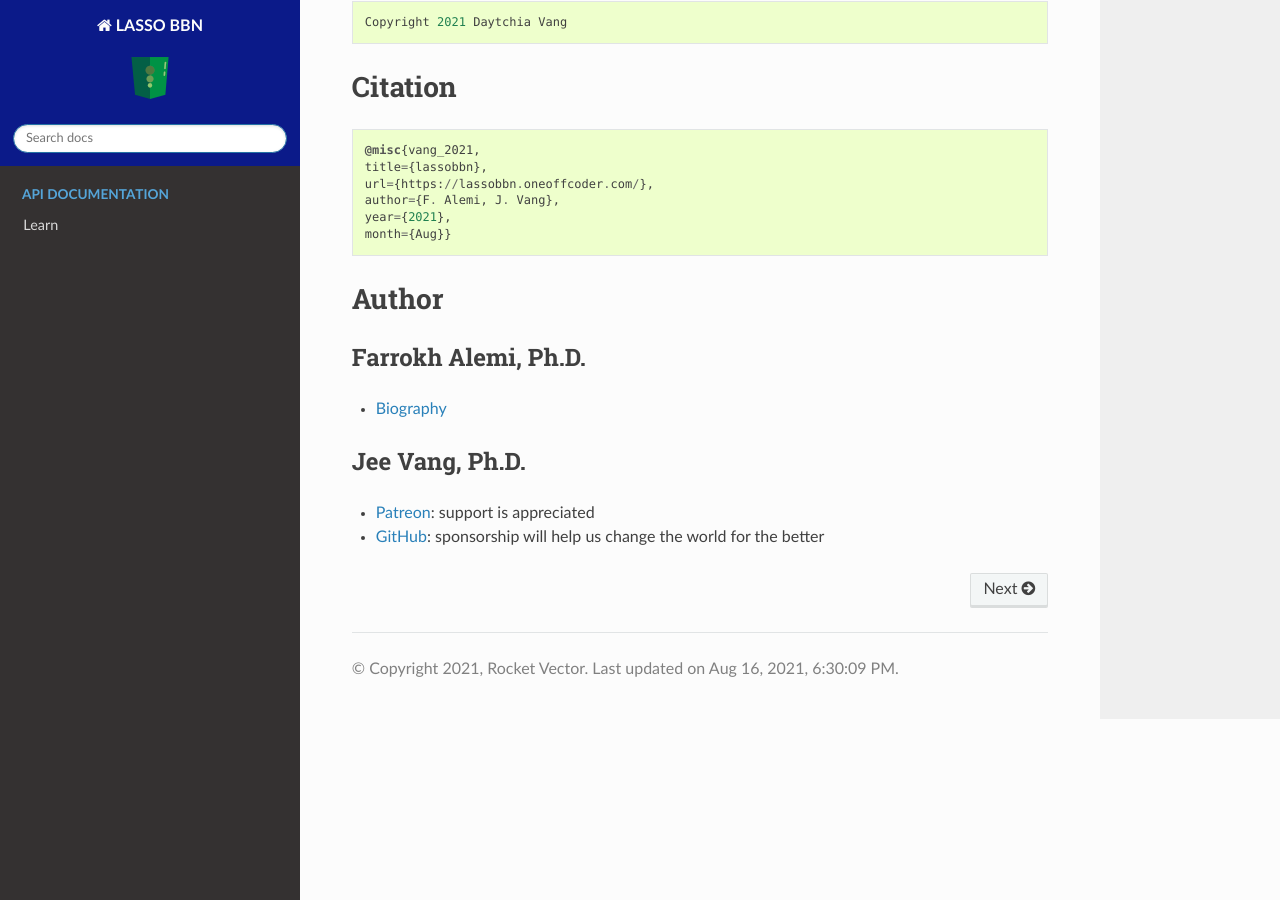
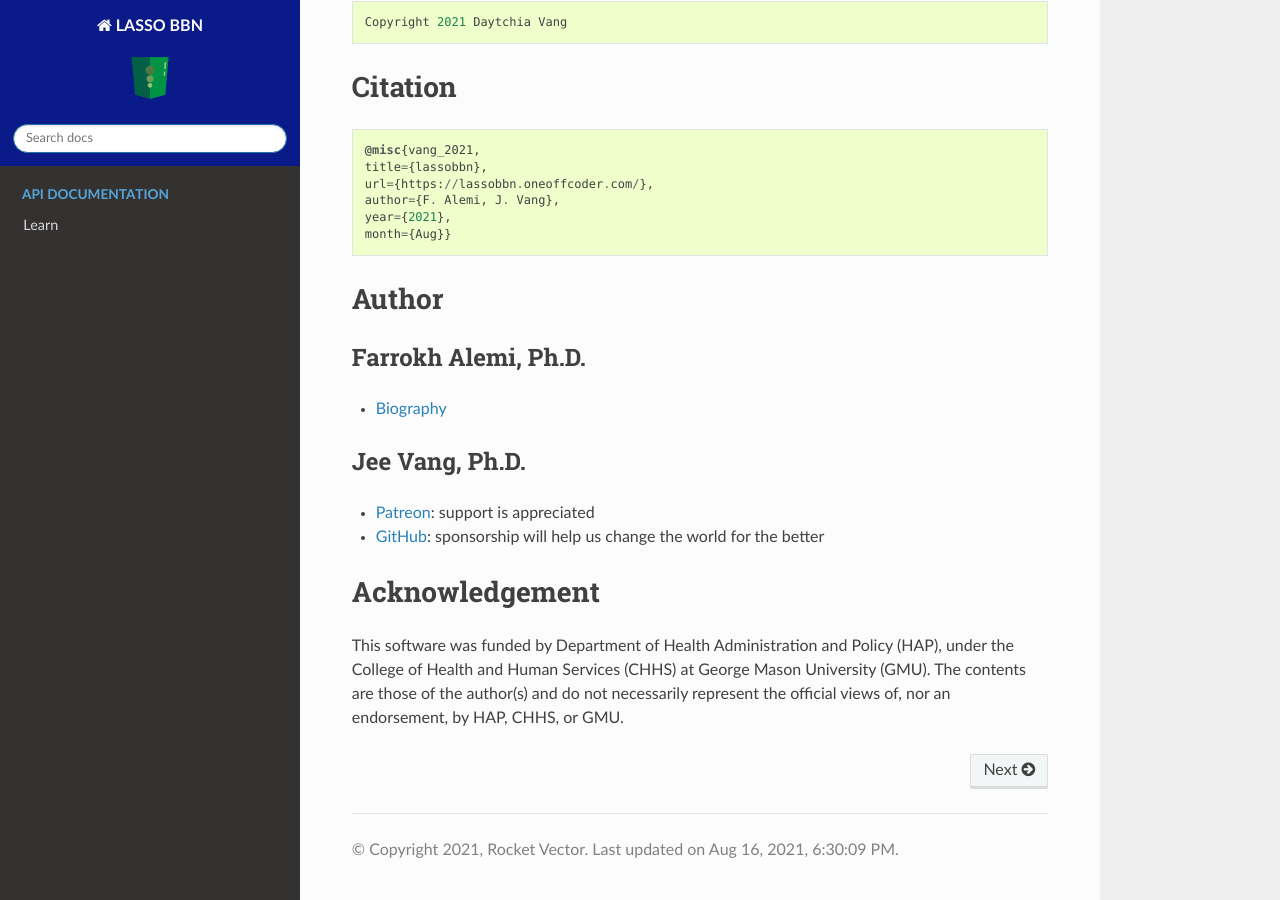
Before and after one commit to oneoffcoder/lasso-bbn, a Sphinx documentation site: the page built from docs/source/index.rst, in a window 1280 px wide and 900 px high, scrolled down 2943 px. Built offline with Sphinx 7.4.7 and the Read the Docs theme 2.0.0, drawn with Linux system fonts in a browser that asks for light colours.

Commit message:
add acknowledgement

```diff
--- a/docs/source/index.rst
+++ b/docs/source/index.rst
@@ -122,3 +122,9 @@ Jee Vang, Ph.D.
 .. |Github_Link| raw:: html
 
    <a href="https://github.com/sponsors/vangj" target="_blank">GitHub</a>: sponsorship will help us change the world for the better
+
+
+Acknowledgement
+===============
+
+This software was funded by Department of Health Administration and Policy (HAP), under the College of Health and Human Services (CHHS) at George Mason University (GMU). The contents are those of the author(s) and do not necessarily represent the official views of, nor an endorsement, by HAP, CHHS, or GMU.
```
